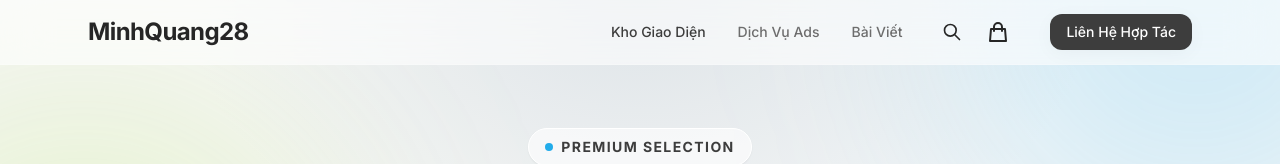
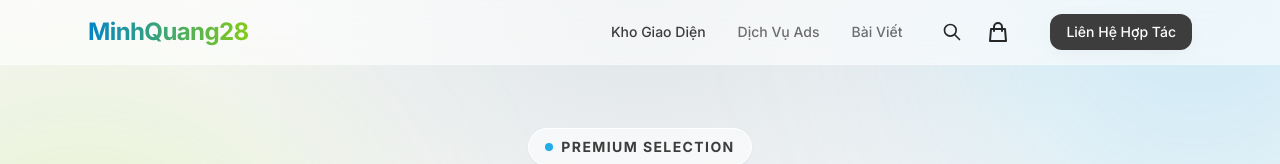
Before and after one commit to quang3215/minhquang28.shop, a React (Vite) app: page /minhquang28.shop/projects in a window 1280 px wide. Shown: the top 164 px of the page. Built offline with nearby package versions, Linux system fonts and the light colour scheme; no server answers; the database is empty.

Commit message:
style: update logo text color to gradient

```diff
--- a/src/components/layout/Header.tsx
+++ b/src/components/layout/Header.tsx
@@ -42,7 +42,7 @@
             {siteSettings?.logoUrl ? (
               <img src={siteSettings.logoUrl} alt={siteSettings?.siteName || 'Logo'} className="h-8 md:h-10 object-contain group-hover:scale-105 transition-transform" />
             ) : (
-              <span className="text-xl md:text-2xl font-black tracking-tight text-brand-950 group-hover:text-sky-600 transition-colors">
+              <span className="text-xl md:text-2xl font-black tracking-tight text-transparent bg-clip-text bg-gradient-to-r from-sky-600 to-lime-500 group-hover:from-sky-500 group-hover:to-lime-400 transition-all duration-300">
                 {siteSettings?.siteName || 'MinhQuang28'}
               </span>
             )}
```
